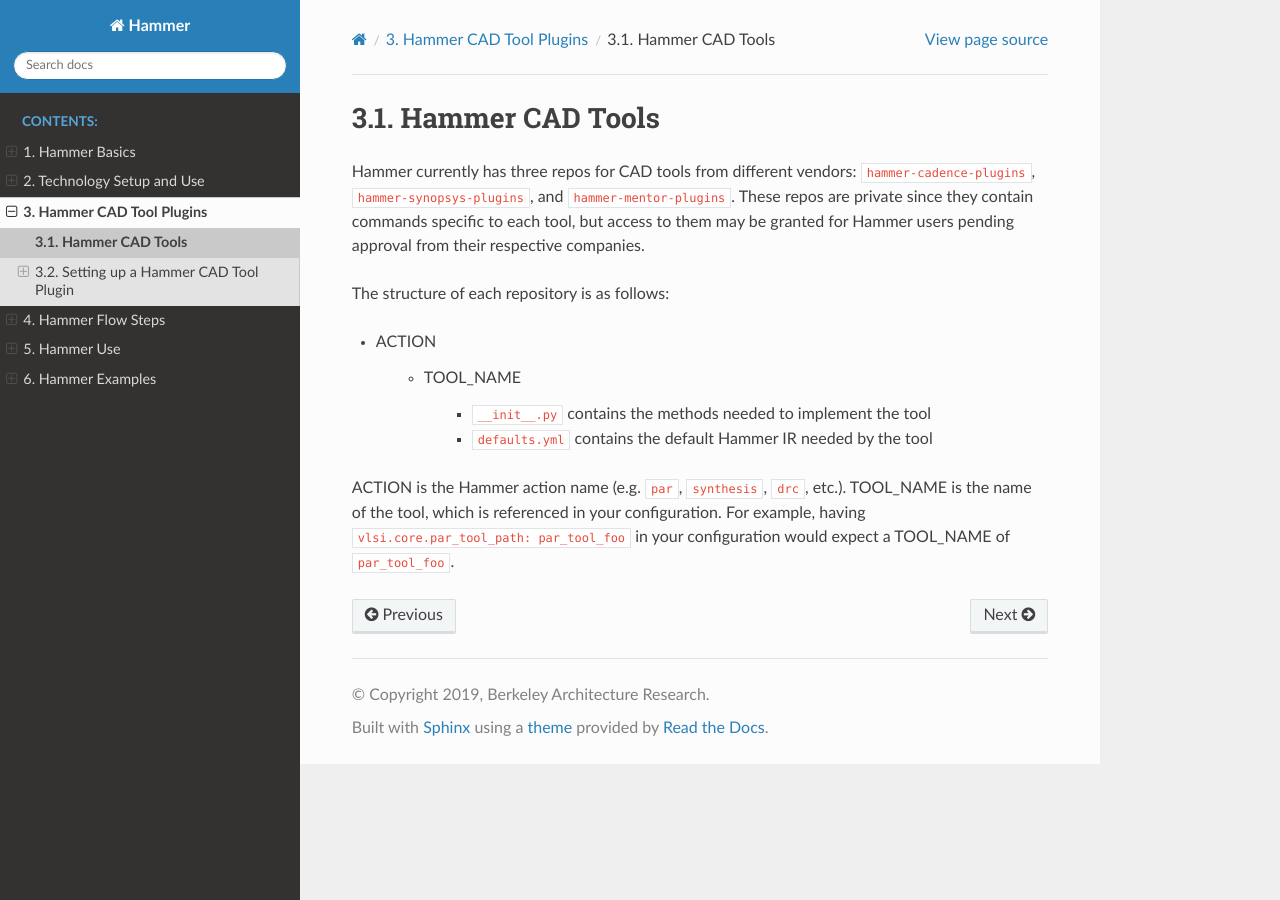
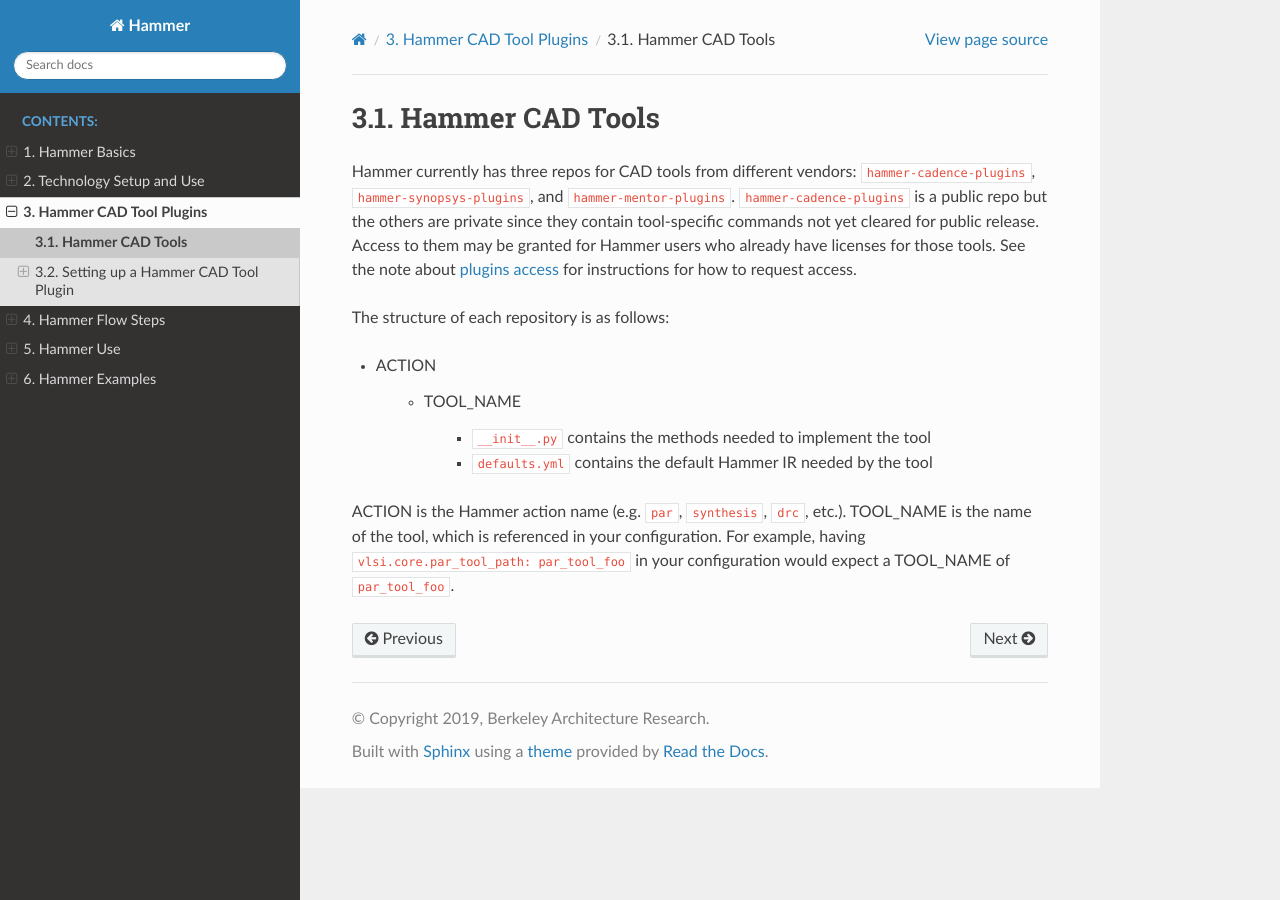
Before and after one commit to lawrencejrhee/hammer, a Sphinx documentation site: the page built from doc/CAD-Tools/Hammer-CAD-Tools.rst, in a window 1280 px wide. Built offline with Sphinx 7.4.7 and the Read the Docs theme 2.0.0, drawn with Linux system fonts in a browser that asks for light colours; pages that are not in the unit, such as notebooks, are missing from menus.

Commit message:
Cadence plugins now public (#652)

```diff
--- a/doc/CAD-Tools/Hammer-CAD-Tools.rst
+++ b/doc/CAD-Tools/Hammer-CAD-Tools.rst
@@ -3,7 +3,7 @@
 Hammer CAD Tools
 ===============================
 
-Hammer currently has three repos for CAD tools from different vendors: ``hammer-cadence-plugins``, ``hammer-synopsys-plugins``, and ``hammer-mentor-plugins``. These repos are private since they contain commands specific to each tool, but access to them may be granted for Hammer users pending approval from their respective companies.
+Hammer currently has three repos for CAD tools from different vendors: ``hammer-cadence-plugins``, ``hammer-synopsys-plugins``, and ``hammer-mentor-plugins``. ``hammer-cadence-plugins`` is a public repo but the others are private since they contain tool-specific commands not yet cleared for public release. Access to them may be granted for Hammer users who already have licenses for those tools. See the note about :ref:`plugins access <plugins-access>` for instructions for how to request access.
 
 The structure of each repository is as follows:
 
--- a/doc/Hammer-Basics/Hammer-Overview.rst
+++ b/doc/Hammer-Basics/Hammer-Overview.rst
@@ -45,8 +45,9 @@ Tool Plugins
 A Hammer tool plugin actually implements tool-specific steps of the VLSI flow in Hammer in a template-like fashion.
 The TCL commands input to the tool are created using technology and design settings provided by the designer.
 
-There are already three Hammer tool plugin repos to which access may be granted to Hammer users. These repos are ``hammer-cadence-plugins``, ``hammer-synopsys-plugins``, and ``hammer-mentor-plugins``. In them are tool plugin implementations for actions including synthesis, place-and-route, DRC, LVS, and simulation.
+There are currently three Hammer tool plugin repos: ``hammer-cadence-plugins``, ``hammer-synopsys-plugins``, and ``hammer-mentor-plugins``. In them are tool plugin implementations for actions including synthesis, place-and-route, DRC, LVS, and simulation. ``hammer-cadence-plugins`` is publicly available; however, users must request access to ``hammer-synopsys-plugins`` and ``hammer-mentor-plugins``:
 
+.. _plugins-access:
 .. note:: If you are not a UCB BAR or BWRC affiliate and have access to tools from a specific vendor, please email hammer-plugins-access@lists.berkeley.edu with a request for which plugin(s) you would like access to. MAKE SURE TO INCLUDE YOUR GITHUB ID IN YOUR EMAIL AND YOUR ASSOCIATION TO SHOW YOU HAVE LICENSED ACCESS TO THOSE TOOLS. There will be no support guarantee for the plugin repositories, but users are encouraged to file issues and contribute patches where needed.
 
 These plugins implement many of the common steps of a modern physical design flow. However, a real chip flow will require many custom settings and steps that may not be generalizable across technology nodes.
```
